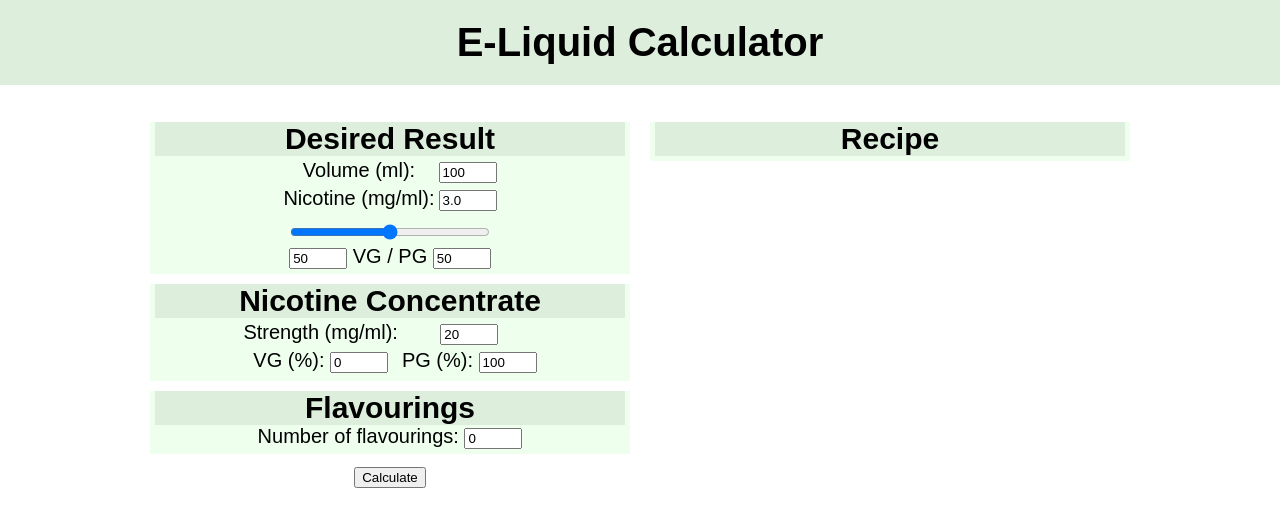
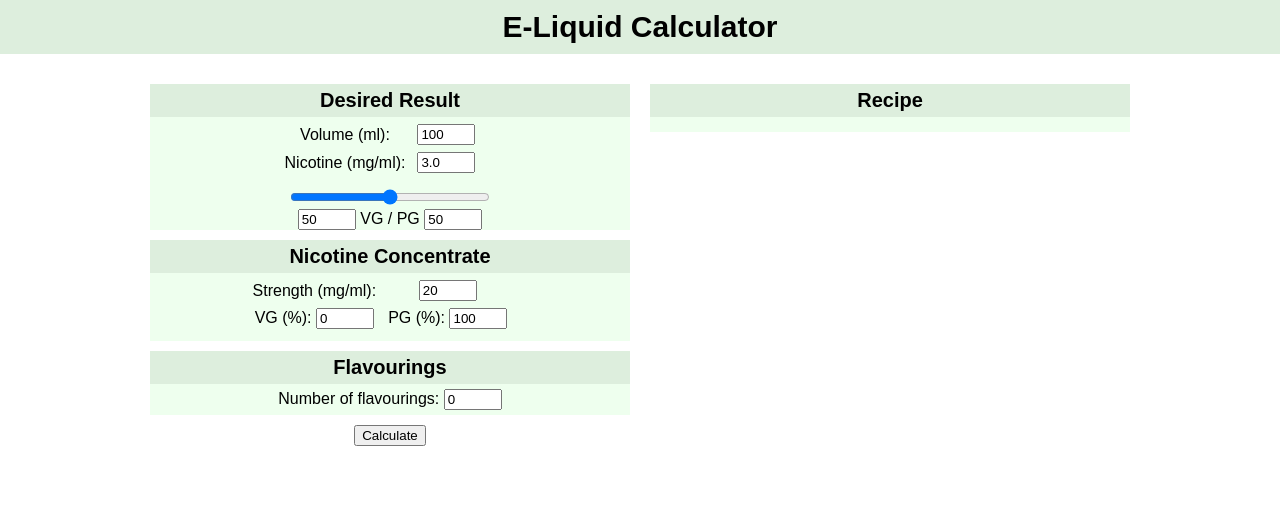
Before and after one commit to jonhayward1976/eliquid-calculator, a plain HTML site: page index.html in a window 1280 px wide. Drawn offline with Linux system fonts and the light colour scheme.

Commit message:
0.1
Input, calcs and output work.
No kind of validation or error handling yet.

```diff
--- a/index.html
+++ b/index.html
@@ -52,6 +52,9 @@
 
         <div class="batch-input">
           <h3>Flavourings</h3>
+          <div>
+
+          </div>
             <label for="flavournumber">Number of flavourings: </label><input type="number" name="flavournumber" value="0" id="flavour-num">
             <table id="flav-inputs">
             </table>
--- a/index.js
+++ b/index.js
@@ -155,7 +155,7 @@ function render() {
     let flavhtmlstr = ""
     for (let i = 0; i < flavoursVol.length; i++) {
       // let el = "res-flav" + i
-      flavhtmlstr += `<tr><td>Flavour ${i+1}: </td><td>${Math.round(flavoursVol[i] * 10) / 10} ml</td></tr>`
+      flavhtmlstr += `<tr><td>Flavour ${i+1}: </td><td> ${Math.round(flavoursVol[i] * 10) / 10} ml</td></tr>`
       }
       resFlavEl.innerHTML = flavhtmlstr
 }
--- a/master.css
+++ b/master.css
@@ -1,22 +1,23 @@
 body {
   margin: 0px;
   font-family: sans-serif;
-  font-size: 20px;
+  font-size: 16px;
   text-align: center;
 
 }
 
 h1 {
-  font-size: 40px;
+  font-size: 30px;
   background-color: #DED;
   margin-top: 0;
-  padding: 20px 0px;
+  padding: 10px 0px;
 }
 
 h3 {
-  font-size: 30px;
+  font-size: 20px;
   background-color: #DED;
-  margin: 0 0 0 0;
+  margin: 0 0 5px 0;
+  padding: 5px 0;
 }
 
 input {
@@ -56,12 +57,12 @@ input {
 
 .batch-input {
   background-color: #EFE;
-  padding: 0 5px 5px 5px;
+  padding: 0;
   margin: 10px;
 }
 
 .slider {
-  margin-top: 10px;
+  margin-top: 4px;
   width: 200px;
 }
 
@@ -75,4 +76,6 @@ table,td {
   border-color: black; */
   margin-left: auto;
   margin-right: auto;
+  margin-top: 0;
+  padding: 0 10px 5px 0;
 }
```
